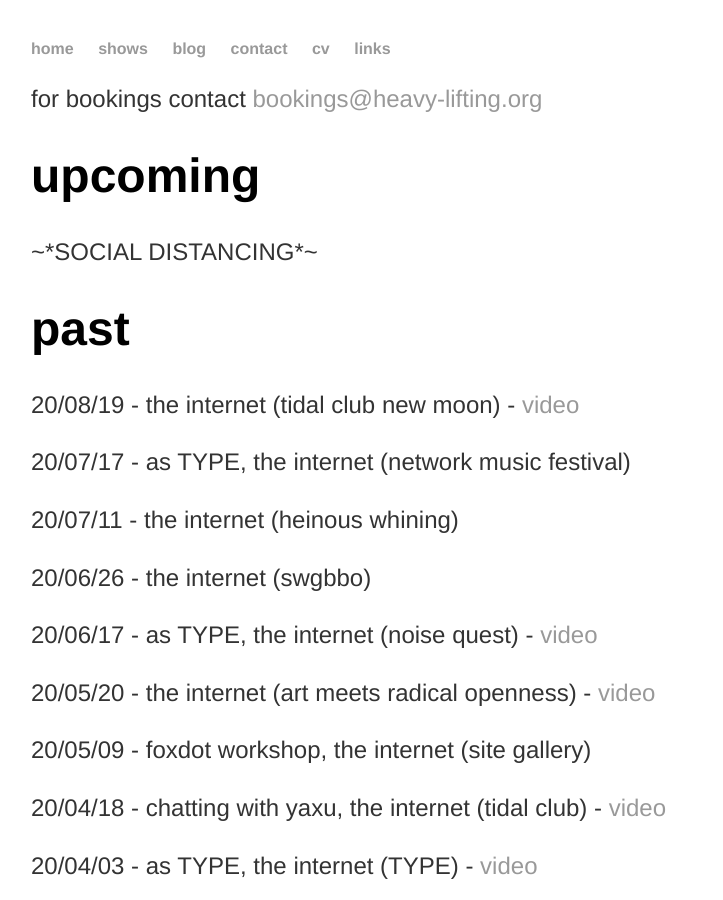
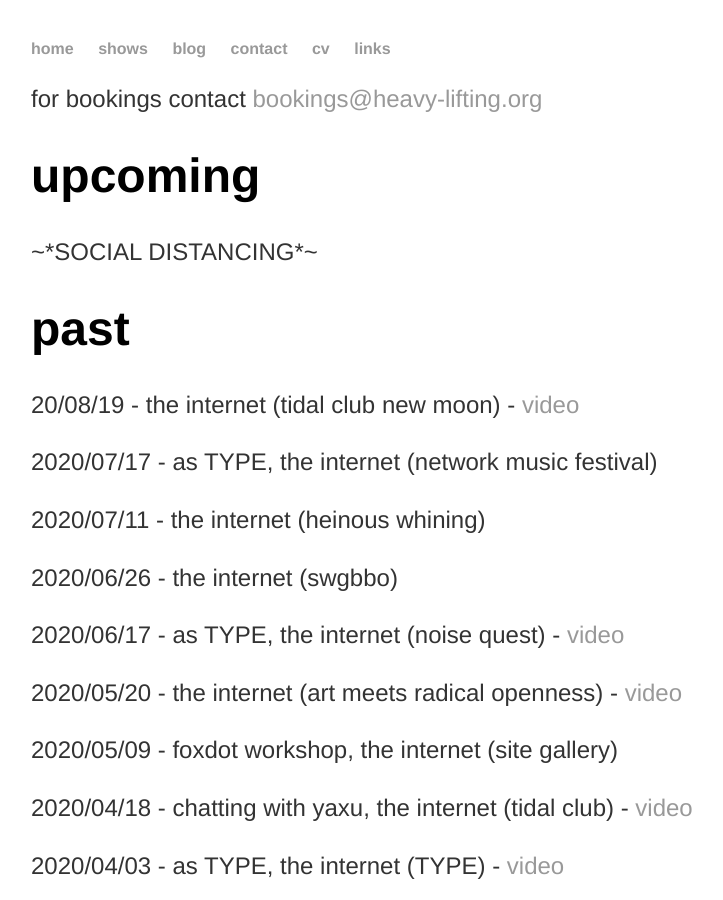
Before and after one commit to heavy-lifting/heavy-lifting.github.io, a Jekyll site: the page built from shows.html, in a window 1280 px wide and 900 px high. Shown: the whole window, without its empty margins (161-884 px from the left). Built offline with Jekyll 4.4.1, drawn with Linux system fonts in a browser that asks for light colours.

Commit message:
Update shows.html

```diff
--- a/shows.html
+++ b/shows.html
@@ -32,21 +32,21 @@ title: shows
 
 	<p>20/08/19 - the internet (tidal club new moon) - <a href="https://youtu.be/YZcR431nUQE" target="_blank">video</a></p>
 
-<p>20/07/17 - as TYPE, the internet (network music festival)</p>
+<p>2020/07/17 - as TYPE, the internet (network music festival)</p>
 
-<p>20/07/11 - the internet (heinous whining)</p>
+<p>2020/07/11 - the internet (heinous whining)</p>
 
-<p>20/06/26 - the internet (swgbbo)</p>
+<p>2020/06/26 - the internet (swgbbo)</p>
 
-<p>20/06/17 - as TYPE, the internet (noise quest) - <a href="https://youtu.be/GYIXhEiQsx8" target="_blank">video</a></p>
+<p>2020/06/17 - as TYPE, the internet (noise quest) - <a href="https://youtu.be/GYIXhEiQsx8" target="_blank">video</a></p>
 
-<p>20/05/20 - the internet (art meets radical openness) - <a href="https://dorftv.at/video/33592" target="_blank">video</a></p>
+<p>2020/05/20 - the internet (art meets radical openness) - <a href="https://dorftv.at/video/33592" target="_blank">video</a></p>
 
-<p>20/05/09 - foxdot workshop, the internet (site gallery)</p>
+<p>2020/05/09 - foxdot workshop, the internet (site gallery)</p>
 
-<p>20/04/18 - chatting with yaxu, the internet (tidal club) - <a href="https://www.youtube.com/watch?v=-htjqwWfC9M&feature=emb_title" "_blank">video</a></p>
+<p>2020/04/18 - chatting with yaxu, the internet (tidal club) - <a href="https://www.youtube.com/watch?v=-htjqwWfC9M&feature=emb_title" "_blank">video</a></p>
 
-<p>20/04/03 - as TYPE, the internet (TYPE) - <a href = "https://www.youtube.com/watch?v=pVkpdqxqosU" target="_blank">video</a></p>
+<p>2020/04/03 - as TYPE, the internet (TYPE) - <a href = "https://www.youtube.com/watch?v=pVkpdqxqosU" target="_blank">video</a></p>
 
 
 
```
